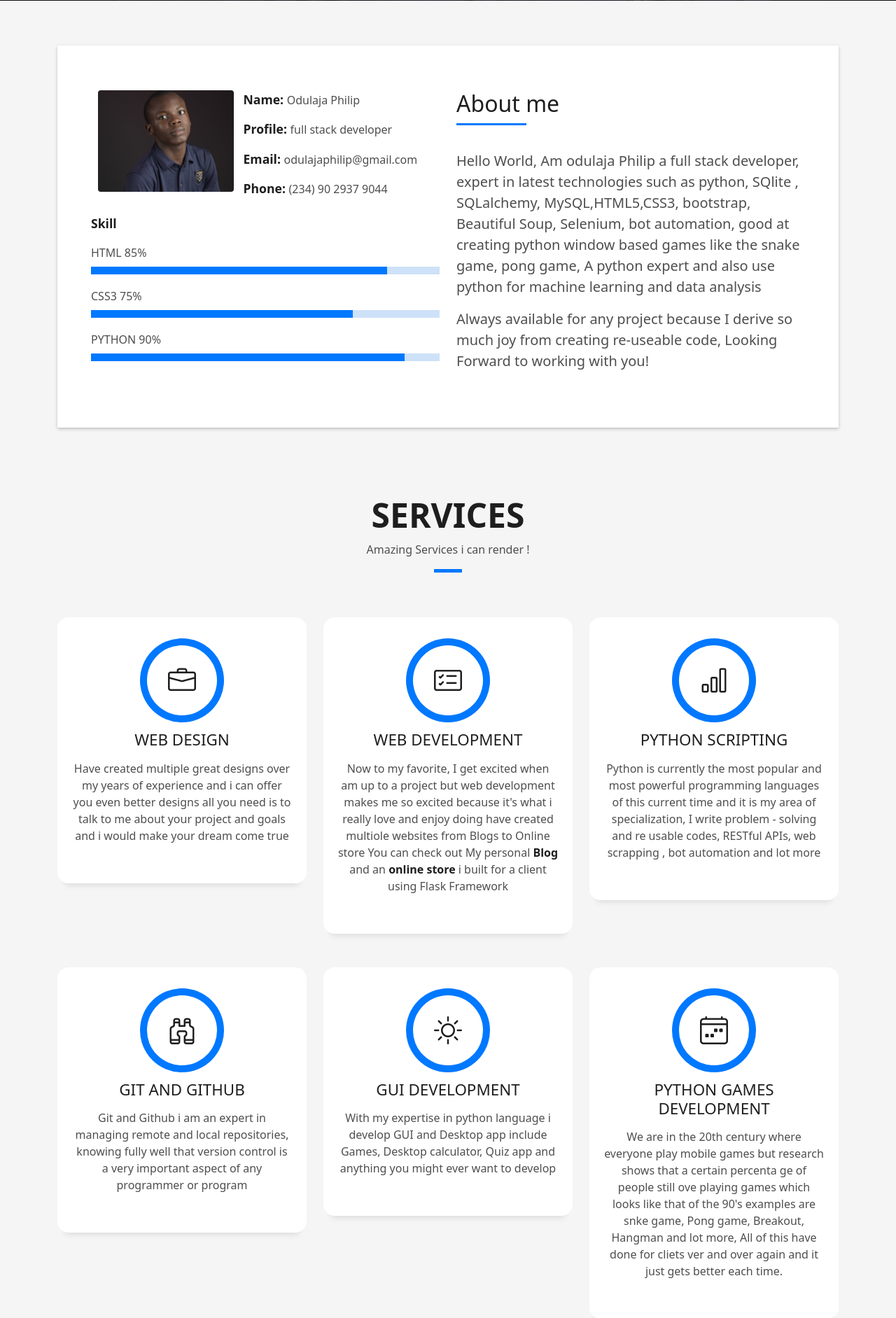
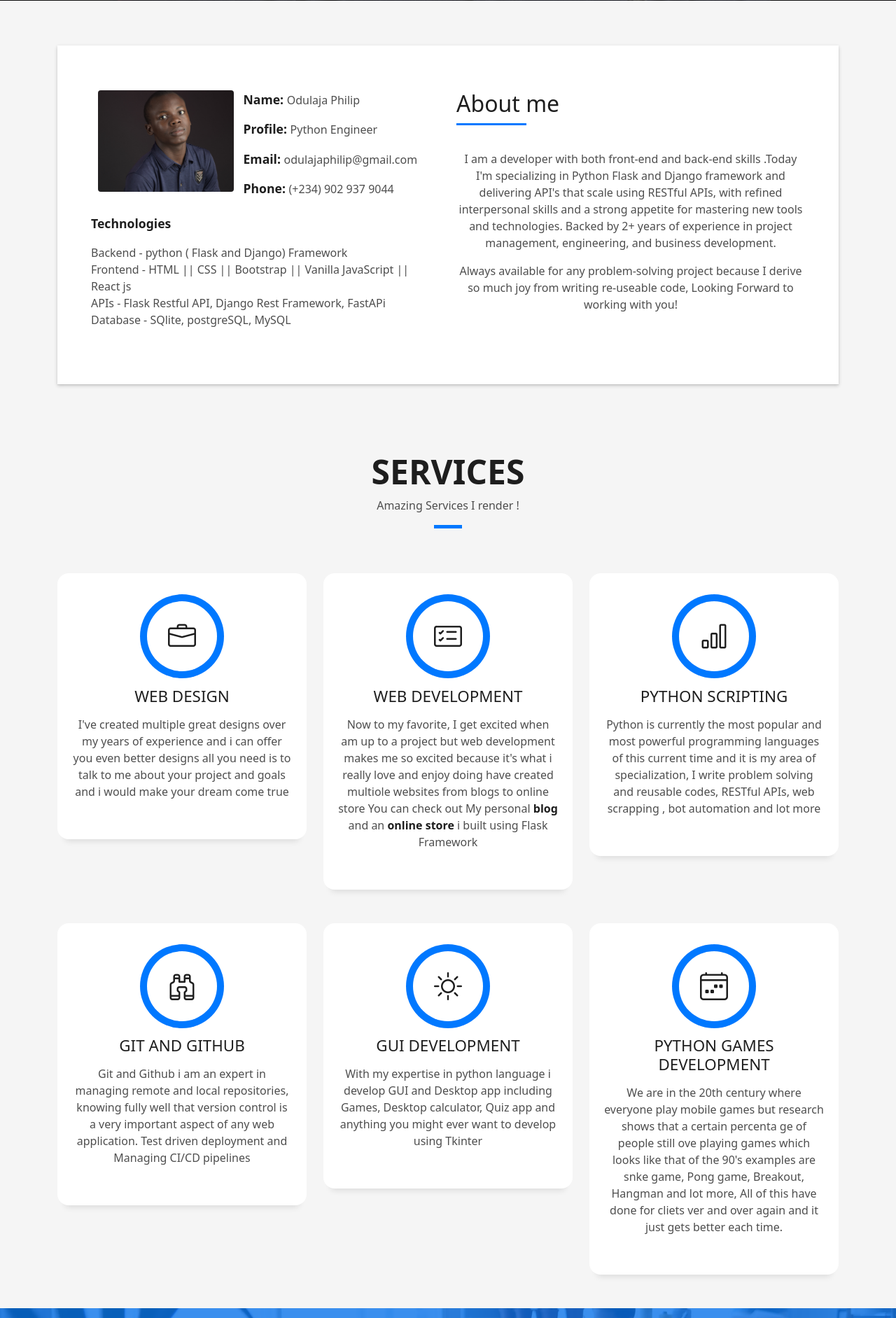
Before and after one commit to philippython/portfolio-website, a Flask app: page / in a window 1280 px wide. Shown: the part 799-2682 px from the top of the page at 70% size. Run offline with Flask 2, Linux system fonts and the light colour scheme; some libraries are stand-ins or nearby versions.

Commit message:
added more projects to portfolio

```diff
--- a/templates/index.html
+++ b/templates/index.html
@@ -74,7 +74,7 @@
   <main id="main">
 
     <!-- ======= About Section ======= -->
-    <section id="about" class="about-mf sect-pt4 route">
+     <section id="about" class="about-mf sect-pt4 route">
       <div class="container">
         <div class="row">
           <div class="col-sm-12">
@@ -90,26 +90,21 @@
                     <div class="col-sm-6 col-md-7">
                       <div class="about-info">
                         <p><span class="title-s">Name: </span> <span>Odulaja Philip</span></p>
-                        <p><span class="title-s">Profile: </span> <span>full stack developer</span></p>
+                        <p><span class="title-s">Profile: </span> <span>Python Engineer </span></p>
                         <p><span class="title-s">Email: </span> <span>odulajaphilip@gmail.com</span></p>
-                        <p><span class="title-s">Phone: </span> <span>(234) 90 2937 9044</span></p>
+                        <p><span class="title-s">Phone: </span> <span>(+234) 902 937 9044</span></p>
                       </div>
                     </div>
                   </div>
                   <div class="skill-mf">
-                    <p class="title-s">Skill</p>
-                    <span>HTML</span> <span class="pull-right">85%</span>
-                    <div class="progress">
-                      <div class="progress-bar" role="progressbar" style="width: 85%;" aria-valuenow="85" aria-valuemin="0" aria-valuemax="100"></div>
-                    </div>
-                    <span>CSS3</span> <span class="pull-right">75%</span>
-                    <div class="progress">
-                      <div class="progress-bar" role="progressbar" style="width: 75%" aria-valuenow="75" aria-valuemin="0" aria-valuemax="100"></div>
-                    </div>
-                      <span>PYTHON</span> <span class="pull-right">90%</span>
-                    <div class="progress">
-                      <div class="progress-bar" role="progressbar" style="width: 90%" aria-valuenow="90" aria-valuemin="0" aria-valuemax="100"></div>
-                    </div>
+                    <p class="title-s">Technologies</p>
+
+                    <p>
+                      Backend - python ( Flask and Django) Framework<br>
+                      Frontend - HTML || CSS || Bootstrap || Vanilla JavaScript || React js<br>
+                      APIs - Flask Restful API, Django Rest Framework, FastAPi<br>
+                      Database - SQlite, postgreSQL, MySQL
+                    </p>
                   </div>
                 </div>
                 <div class="col-md-6">
@@ -119,15 +114,11 @@
                         About me
                       </h5>
                     </div>
-                    <p class="lead">
-                      Hello World,
-                      Am odulaja Philip a full stack developer, expert in latest technologies such as python, SQlite ,
-                      SQLalchemy, MySQL,HTML5,CSS3, bootstrap, Beautiful Soup, Selenium, bot automation,
-                      good at creating python window based games like the snake game, pong game,
-                      A python expert and also use python for machine learning and data analysis
+                    <p class="s-description text-center">
+                      I am a developer with both front-end and back-end skills .Today I'm specializing in Python Flask and Django framework and delivering API's that scale using RESTful APIs, with refined interpersonal skills and a strong appetite for mastering new tools and technologies. Backed by 2+ years of experience in project management, engineering, and business development.
                     </p>
-                    <p class="lead">
-                      Always available for any project because I derive so much joy from creating re-useable code,
+                    <p class="s-description text-center">
+                      Always available for any problem-solving project because I derive so much joy from writing re-useable code,
                       Looking Forward to working with you!
                     </p>
                   </div>
@@ -138,7 +129,8 @@
         </div>
       </div>
       </div>
-    </section><!-- End About Section -->
+    </section>
+    <!-- End About Section -->
 
     <!-- ======= Services Section ======= -->
     <section id="services" class="services-mf pt-5 route">
@@ -150,7 +142,7 @@
                 Services
               </h3>
               <p class="subtitle-a">
-                Amazing Services i can render !
+                Amazing Services I render !
               </p>
               <div class="line-mf"></div>
             </div>
@@ -165,7 +157,7 @@
               <div class="service-content">
                 <h2 class="s-title">Web Design</h2>
                 <p class="s-description text-center">
-                  Have created multiple great designs over my years of experience and i can offer you even better designs
+                  I've created multiple great designs over my years of experience and i can offer you even better designs
                   all you need is to talk to me about your project and goals and i would make your dream come true
                 </p>
               </div>
@@ -180,11 +172,10 @@
                 <h2 class="s-title">Web Development</h2>
                 <p class="s-description text-center">
                   Now to my favorite, I get excited when am up to a project but web development makes me so excited because it's
-                  what i really love and enjoy doing have created multiole websites from Blogs to Online store
-                  You can check out My personal <a href="http://odulaja-blog.herokuapp.com"><strong>Blog</strong></a> and an
+                  what i really love and enjoy doing have created multiole websites from blogs to online store
+                  You can check out My personal <a href="http://odulaja-blog.herokuapp.com"><strong>blog</strong></a> and an
                   <a href="http://gnf-online-store.herokuapp.com"><strong>
-                  online store</strong></a> i built
-                  for a client using Flask Framework
+                  online store</strong></a> i built using Flask Framework
                 </p>
               </div>
             </div>
@@ -198,7 +189,7 @@
                 <h2 class="s-title">Python Scripting</h2>
                 <p class="s-description text-center">
                   Python is currently the most popular and most powerful programming languages of this current time and
-                  it is my area of specialization, I write problem - solving and re usable codes, RESTful APIs, web scrapping , bot automation
+                  it is my area of specialization, I write problem solving and reusable codes, RESTful APIs, web scrapping , bot automation
                   and lot more
                 </p>
               </div>
@@ -213,7 +204,7 @@
                 <h2 class="s-title">GIT AND GITHUB</h2>
                 <p class="s-description text-center">
                   Git and Github i am an expert in managing remote and local repositories, knowing fully well that version
-                  control is a very important aspect of any programmer or program
+                  control is a very important aspect of any web application. Test driven deployment and Managing CI/CD pipelines
                 </p>
               </div>
             </div>
@@ -226,8 +217,8 @@
               <div class="service-content">
                 <h2 class="s-title">GUI Development</h2>
                 <p class="s-description text-center">
-                 With my expertise in python language i develop GUI and Desktop app include Games, Desktop calculator,
-                  Quiz app and anything you might ever want to develop
+                 With my expertise in python language i develop GUI and Desktop app including Games, Desktop calculator,
+                  Quiz app and anything you might ever want to develop using Tkinter
                 </p>
               </div>
             </div>
@@ -263,7 +254,7 @@
                 <span class="ico-circle"><i class="bi bi-check"></i></span>
               </div>
               <div class="counter-num">
-                <p data-purecounter-start="0" data-purecounter-end="100" data-purecounter-duration="1" class="counter purecounter"></p>
+                <p data-purecounter-start="0" data-purecounter-end="30" data-purecounter-duration="1" class="counter purecounter"></p>
                 <span class="counter-text">WORKS COMPLETED</span>
               </div>
             </div>
@@ -274,7 +265,7 @@
                 <span class="ico-circle"><i class="bi bi-journal-richtext"></i></span>
               </div>
               <div class="counter-num">
-                <p data-purecounter-start="0" data-purecounter-end="4" data-purecounter-duration="1" class="counter purecounter"></p>
+                <p data-purecounter-start="0" data-purecounter-end="2" data-purecounter-duration="1" class="counter purecounter"></p>
                 <span class="counter-text">YEARS OF EXPERIENCE</span>
               </div>
             </div>
@@ -285,7 +276,7 @@
                 <span class="ico-circle"><i class="bi bi-people"></i></span>
               </div>
               <div class="counter-num">
-                <p data-purecounter-start="0" data-purecounter-end="50" data-purecounter-duration="1" class="counter purecounter"></p>
+                <p data-purecounter-start="0" data-purecounter-end="20" data-purecounter-duration="1" class="counter purecounter"></p>
                 <span class="counter-text">TOTAL CLIENTS</span>
               </div>
             </div>
@@ -324,17 +315,17 @@
         <div class="row">
           <div class="col-md-4">
             <div class="work-box">
-              <a href="static/assets/img/vape.jpg" data-gallery="portfolioGallery" class="portfolio-lightbox">
+              <a href="static/assets/img/bankist.png" data-gallery="portfolioGallery" class="portfolio-lightbox">
                 <div class="work-img">
-                  <img src="static/assets/img/vape.jpg" alt="" class="img-fluid">
+                  <img src="static/assets/img/bankist.png" alt="" class="img-fluid">
                 </div>
               </a>
               <div class="work-content">
                 <div class="row">
                   <div class="col-sm-8">
-                    <h2 class="w-title">Designed a vape store website</h2>
+                    <h2 class="w-title"><a href="https://vanillajs-bank.netlify.app/">Bankist Website</a></h2>
                     <div class="w-more">
-                      <span class="w-ctegory">Web Design</span> / <span class="w-date">18 Sep. 2020</span>
+                      <span class="w-ctegory">Web Development</span>
                     </div>
                   </div>
                   <div class="col-sm-4">
@@ -347,17 +338,17 @@
           </div>
           <div class="col-md-4">
             <div class="work-box">
-              <a href="static/assets/img/quiz.png" data-gallery="portfolioGallery" class="portfolio-lightbox">
+              <a href="static/assets/img/api.png" data-gallery="portfolioGallery" class="portfolio-lightbox">
                 <div class="work-img">
-                  <img src="static/assets/img/quiz.png" alt="" class="img-fluid">
+                  <img href="static/assets/img/api.png" alt="" class="img-fluid">
                 </div>
               </a>
               <div class="work-content">
                 <div class="row">
                   <div class="col-sm-8">
-                    <h2 class="w-title">A quiz desktop app which got it questions from a quiz API</h2>
+                    <h2 class="w-title"><a href="https://documenter.getpostman.com/view/20213331/UzQvtR7E">User management System API</a></h2>
                     <div class="w-more">
-                      <span class="w-ctegory">Quizller desktop app</span> / <span class="w-date">05 Jan. 2021</span>
+                      <span class="w-ctegory">A RestFul Api Built with Flask framework</span>
                     </div>
                   </div>
                   <div class="col-sm-4">
@@ -370,17 +361,17 @@
           </div>
           <div class="col-md-4">
             <div class="work-box">
-              <a href="static/assets/img/work-3.jpg" data-gallery="portfolioGallery" class="portfolio-lightbox">
+              <a href="static/assets/img/blog.png" data-gallery="portfolioGallery" class="portfolio-lightbox">
                 <div class="work-img">
-                  <img src="static/assets/img/work-3.jpg" alt="" class="img-fluid">
+                  <img src="static/assets/img/blog.png" alt="" class="img-fluid">
                 </div>
               </a>
               <div class="work-content">
                 <div class="row">
                   <div class="col-sm-8">
-                    <h2 class="w-title">Developed my very first portfolio website </h2>
+                    <h2 class="w-title"><a href="https://odulaja-blog.herokuapp.com">Personal Blog Website</a></h2>
                     <div class="w-more">
-                      <span class="w-ctegory">Web Development</span> / <span class="w-date">26 April. 2021</span>
+                      <span class="w-ctegory">Personal Tech Blog Website built Flask Framework</span>
                     </div>
                   </div>
                   <div class="col-sm-4">
@@ -393,17 +384,17 @@
           </div>
           <div class="col-md-4">
             <div class="work-box">
-              <a href="static/assets/img/work-4.jpg" data-gallery="portfolioGallery" class="portfolio-lightbox">
+              <a href="static/assets/img/social.png" data-gallery="portfolioGallery" class="portfolio-lightbox">
                 <div class="work-img">
-                  <img src="static/assets/img/invaders.png" alt="" class="img-fluid">
+                  <img src="static/assets/img/social.png" alt="" class="img-fluid">
                 </div>
               </a>
               <div class="work-content">
                 <div class="row">
                   <div class="col-sm-8">
-                    <h2 class="w-title">Space Invaders</h2>
+                    <h2 class="w-title">Twitter Clone</h2>
                     <div class="w-more">
-                      <span class="w-ctegory">Python Game Development</span> / <span class="w-date">07 Oct. 2021</span>
+                      <span class="w-ctegory">Twitter web app Clone built with Django Framework</span>
                     </div>
                   </div>
                   <div class="col-sm-4">
@@ -498,16 +489,15 @@
                       </p>
                       <ul class="list-ico">
                         <li><span class="bi bi-geo-alt"></span>No 08 Oshokomaya street atiba, Ogun state</li>
-                        <li><span class="bi bi-phone"></span>(234) 90 2937 9044</li>
+                        <li><span class="bi bi-phone"></span>(+234) 902 937 9044</li>
                         <li><span class="bi bi-envelope"></span> odulajaphilip@gmail.com</li>
                       </ul>
                     </div>
                     <div class="socials">
                       <ul>
-                        <li><a href="https://github.com/philippython"><span class="ico-circle"><i class="bi bi-github"></i></span></a></li>
-                        <li><a href="https://www.linkedin.com/in/philip-odulaja-3b8404237/"><span class="ico-circle"><i class="bi bi-linkedin"></i></span></a></li>
-                        <li><a href="https://www.upwork.com/freelancers/~016ab0ab6ff348eeba"><span class="ico-circle">
-                          <strong><i class="fa-solid fa-briefcase"></i></strong></span></a></li>
+                        <li><a href="https://github.com/philippython"><i style="padding: 5px; color: #0078ff;" class="bi bi-github"></i></a></li>
+                        <li><a href="https://www.linkedin.com/in/philip-odulaja-3b8404237/"><i style="padding: 5px; color: #0078ff;" class="bi bi-linkedin"></i></a></li>
+                        <li><a href="https://twitter.com/odulajaphilip"><i style="padding: 5px; color: #0078ff;" class="fa-brands fa-twitter"></i></a></li>
                       </ul>
                     </div>
                   </div>
@@ -529,8 +519,6 @@
           <div class="copyright-box">
             <p class="copyright">&copy; Copyright <strong>odulajaphilip</strong>. All Rights Reserved</p>
             <div class="credits">
-
-              Designed by <p>odulajaphilip</p>
             </div>
           </div>
         </div>
@@ -538,11 +526,6 @@
     </div>
   </footer>
   <!-- End  Footer -->
-  <!--  linkedin badge-->
-  <div class="badge-base LI-profile-badge" data-locale="en_US" data-size="large" data-theme="dark" data-type="HORIZONTAL" data-vanity="odulaja-philip-temitayo-051aab237" data-version="v1"><a class="badge-base__link LI-simple-link" href="https://ng.linkedin.com/in/odulaja-philip-temitayo-051aab237?trk=profile-badge">Odulaja Philip Temitayo</a></div>
-  <div id="preloader"></div>
-  <a href="#" class="back-to-top d-flex align-items-center justify-content-center"><i class="bi bi-arrow-up-short"></i></a>
-
   <!-- Vendor JS Files -->
   <script src="static/assets/vendor/purecounter/purecounter.js"></script>
   <script src="static/assets/vendor/bootstrap/js/bootstrap.bundle.min.js"></script>
```
Also changed, not shown: static/assets/img/api.png (added), static/assets/img/bankist.png (added), static/assets/img/blog.png (added), static/assets/img/portfolio-details-1.jpg (deleted), static/assets/img/portfolio-details-2.jpg (deleted), static/assets/img/portfolio-details-3.jpg (deleted), static/assets/img/post-1.jpg (deleted), static/assets/img/social.png (added), static/assets/img/work-1.jpg (deleted), static/assets/img/work-2.jpg (deleted), static/assets/img/work-3.jpg (deleted), static/assets/img/work-4.jpg (deleted), static/assets/img/work-5.jpg (deleted), static/assets/img/work-6.jpg (deleted).
